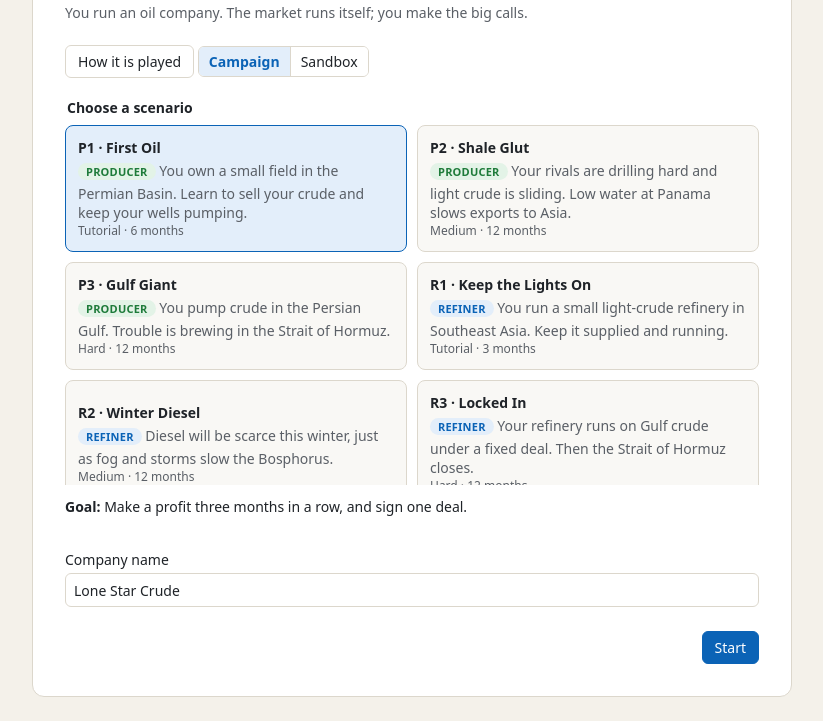
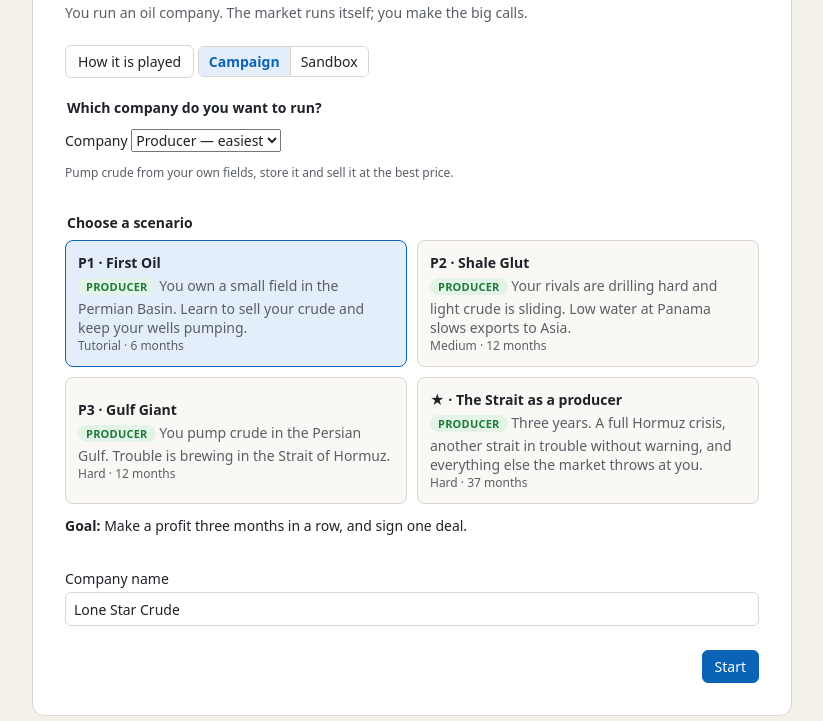
Before and after one commit to protheus99/hormuz, a website built with Vite: page web/index.html in a window 1280 px wide. Shown: the part 127-848 px from the top of the page, without its empty margins (228-1051 px from the left). Built offline with nearby package versions, Linux system fonts and the light colour scheme.

Commit message:
Pick the company first, then the scenario
The campaign opens with a select box — producer, refiner or trader —
and lists that company's three scenarios, instead of all ten at once
with the type to be worked out from the card.

"The Strait" sets no company of its own, which is what its empty play
type always meant, so it now appears at the end of each of the three
lists: "The Strait as a producer", "as a refiner", "as a trader". Same
scenario, entered as whoever you chose, and the home region and second
office appear for it since it fixes neither.

A default company name follows the choice — Harbour Refining, Meridian
Trading — until the player types their own, so a refinery is no longer
called Lone Star Crude.

Co-Authored-By: Claude Opus 5 <noreply@anthropic.com>

```diff
--- a/web/newgame.ts
+++ b/web/newgame.ts
@@ -19,16 +19,37 @@ const LEVEL_WORDS = { EASY: 'Tutorial', MEDIUM: 'Medium', HARD: 'Hard' } as cons
 /** A scenario puts you in charge of one kind of company; the finale lets you pick. */
 const PLAY_WORDS = { PRODUCER: 'Producer', REFINER: 'Refiner', TRADER: 'Trader' } as const;
 
+const NAME_FOR: Readonly<Record<PlayType, string>> = {
+  PRODUCER: 'Lone Star Crude', REFINER: 'Harbour Refining', TRADER: 'Meridian Trading',
+};
+const DEFAULT_NAMES: readonly string[] = Object.values(NAME_FOR);
+
 export function showNewGame(root: Element, hasSave: boolean, start: (s: GameSettings) => void, resume: () => void): void {
   const state: Choice = { mode: 'CAMPAIGN', scenario: 'P1', type: 'PRODUCER', region: 'US_Permian', name: 'Lone Star Crude', difficulty: 'NORMAL', length: 365, second: '', volatile: false, how: false };
   const campaignMode = () => state.mode === 'CAMPAIGN';
 
+  /** A name the player has not troubled to change follows the company they picked. */
+  const setType = (type: PlayType) => {
+    if (DEFAULT_NAMES.includes(state.name)) state.name = NAME_FOR[type];
+    state.type = type;
+    render();
+  };
+
   const render = () => {
     const regions = regionsFor(state.type);
     if (!regions.includes(state.region as never)) state.region = regions[0] ?? '';
+    const campaign = campaignMode();
+    // The campaign lists one company's scenarios at a time. The finale sets no company of its own,
+    // so it belongs to whichever is chosen and appears at the end of each of the three lists.
+    const shown = SCENARIOS.filter((x) => x.playType === state.type || x.playType === null);
     const sc = SCENARIOS.find((x) => x.id === state.scenario);
-    const campaign = campaignMode();
-    const pickType = !campaign || sc?.playType === null;
+    if (campaign && sc && sc.playType !== null && sc.playType !== state.type) {
+      state.scenario = shown[0]?.id ?? state.scenario;
+    }
+    const chosen = SCENARIOS.find((x) => x.id === state.scenario);
+    // Sandbox still picks a company from the three cards; the campaign picks it above the list.
+    const pickType = !campaign;
+    const pickRegion = !campaign || chosen?.region === null;
     mount(root, html`
       <section class="newgame">
         <h1>HORMUZ</h1>
@@ -40,17 +61,24 @@ export function showNewGame(root: Element, hasSave: boolean, start: (s: GameSett
         </div>
         ${campaign ? html`
         <fieldset>
+          <legend>Which company do you want to run?</legend>
+          <label class="pick">Company
+            <select id="playtype">${TYPES.map((t) => html`<option value="${t.type}" ${t.type === state.type ? 'selected' : ''}>${t.title} — ${t.difficulty.toLowerCase()}</option>`)}</select>
+          </label>
+          <p class="small muted">${TYPES.find((t) => t.type === state.type)?.blurb}</p>
+        </fieldset>
+        <fieldset>
           <legend>Choose a scenario</legend>
           <div class="scenarios">
-            ${SCENARIOS.map((x) => html`
+            ${shown.map((x) => html`
               <button class="type ${x.id === state.scenario ? 'active' : ''}" data-scenario="${x.id}">
-                <strong>${x.id === 'FINALE' ? '★' : x.id} · ${x.title}</strong>
-                <span class="play ${x.playType ?? 'ANY'}">${x.playType === null ? 'Your choice of company' : PLAY_WORDS[x.playType]}</span>
+                <strong>${x.playType === null ? '★' : x.id} · ${x.title}${x.playType === null ? ` as a ${PLAY_WORDS[state.type].toLowerCase()}` : ''}</strong>
+                <span class="play ${x.playType ?? state.type}">${PLAY_WORDS[x.playType ?? state.type]}</span>
                 <span class="muted">${x.blurb}</span>
                 <div class="small muted">${x.tutorial ? 'Tutorial' : LEVEL_WORDS[x.level]} · ${Math.round(x.lengthDays / 30)} months</div>
               </button>`)}
           </div>
-          ${sc ? html`<p style="margin-top:12px"><strong>Goal:</strong> ${sc.goalText}</p>` : ''}
+          ${chosen ? html`<p style="margin-top:12px"><strong>Goal:</strong> ${chosen.goalText}</p>` : ''}
         </fieldset>` : ''}
         ${pickType ? html`<fieldset>
           <legend>What kind of company?</legend>
@@ -62,10 +90,10 @@ export function showNewGame(root: Element, hasSave: boolean, start: (s: GameSett
           </div>
         </fieldset>` : ''}
         <div class="row">
-          ${pickType ? html`<label>Home region
+          ${pickRegion ? html`<label>Home region
             <select id="region">${regions.map((r) => html`<option value="${r}" ${r === state.region ? 'selected' : ''}>${regionName(r)}</option>`)}</select>
           </label>` : ''}
-          ${pickType && state.type === 'TRADER' ? html`
+          ${pickRegion && state.type === 'TRADER' ? html`
           <label>Second office (optional)
             <select id="second"><option value="">None</option>${regionsFor('TRADER').filter((r) => r !== state.region).map((r) => html`<option value="${r}" ${r === state.second ? 'selected' : ''}>${regionName(r)}</option>`)}</select>
           </label>` : ''}
@@ -102,6 +130,7 @@ export function showNewGame(root: Element, hasSave: boolean, start: (s: GameSett
         </div>
       </section>`);
 
+    const value = (id: string) => (root.querySelector(`#${id}`) as HTMLInputElement | HTMLSelectElement | null)?.value ?? '';
     root.querySelectorAll<HTMLButtonElement>('[data-mode]').forEach((b) => b.addEventListener('click', () => {
       state.mode = b.dataset.mode as Choice['mode'];
       render();
@@ -110,11 +139,8 @@ export function showNewGame(root: Element, hasSave: boolean, start: (s: GameSett
       state.scenario = b.dataset.scenario as ScenarioId;
       render();
     }));
-    root.querySelectorAll<HTMLButtonElement>('[data-type]').forEach((b) => b.addEventListener('click', () => {
-      state.type = b.dataset.type as PlayType;
-      render();
-    }));
-    const value = (id: string) => (root.querySelector(`#${id}`) as HTMLInputElement | HTMLSelectElement | null)?.value ?? '';
+    root.querySelectorAll<HTMLButtonElement>('[data-type]').forEach((b) => b.addEventListener('click', () => setType(b.dataset.type as PlayType)));
+    root.querySelector('#playtype')?.addEventListener('change', () => setType(value('playtype') as PlayType));
     root.querySelector('#region')?.addEventListener('change', () => { state.region = value('region'); render(); });
     root.querySelector('#name')?.addEventListener('input', () => { state.name = value('name'); });
     root.querySelector('#second')?.addEventListener('change', () => { state.second = value('second'); });
--- a/web/style.css
+++ b/web/style.css
@@ -59,6 +59,8 @@ h3 { font-size: 14px; }
 .how summary { cursor: pointer; color: var(--accent); font-weight: 600; }
 .how p { margin: 8px 0; color: var(--text-2); max-width: 62ch; }
 .how-open { margin: -8px 0 20px; }
+.pick { display: block; max-width: 340px; }
+.pick select { margin-top: 4px; }
 .sheet p { margin: 10px 0; color: var(--text-2); }
 
 /* Which company a scenario puts you in charge of, in its own colour per kind. */
```
Also changed, not shown: hormuz-master.md (+3 -1 lines).
